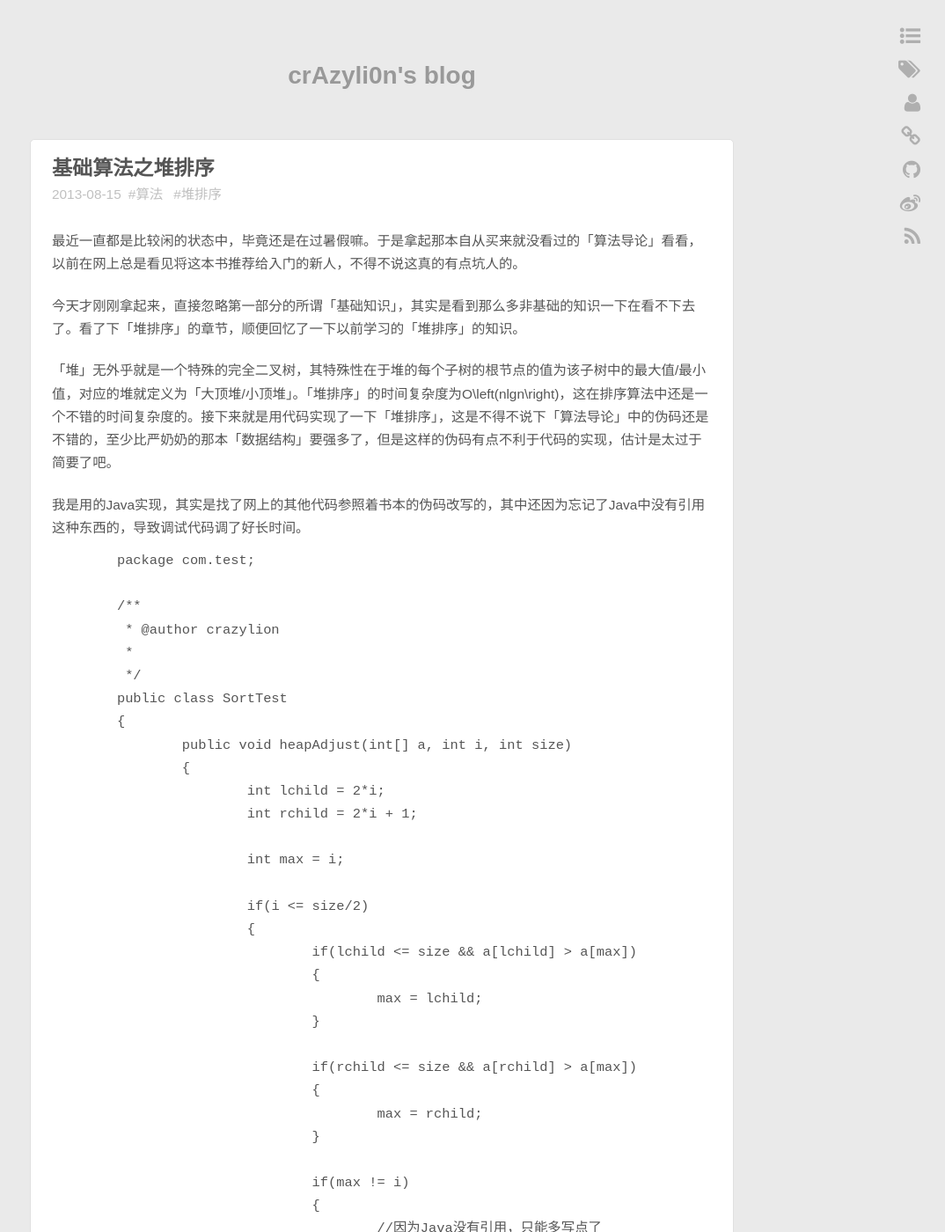
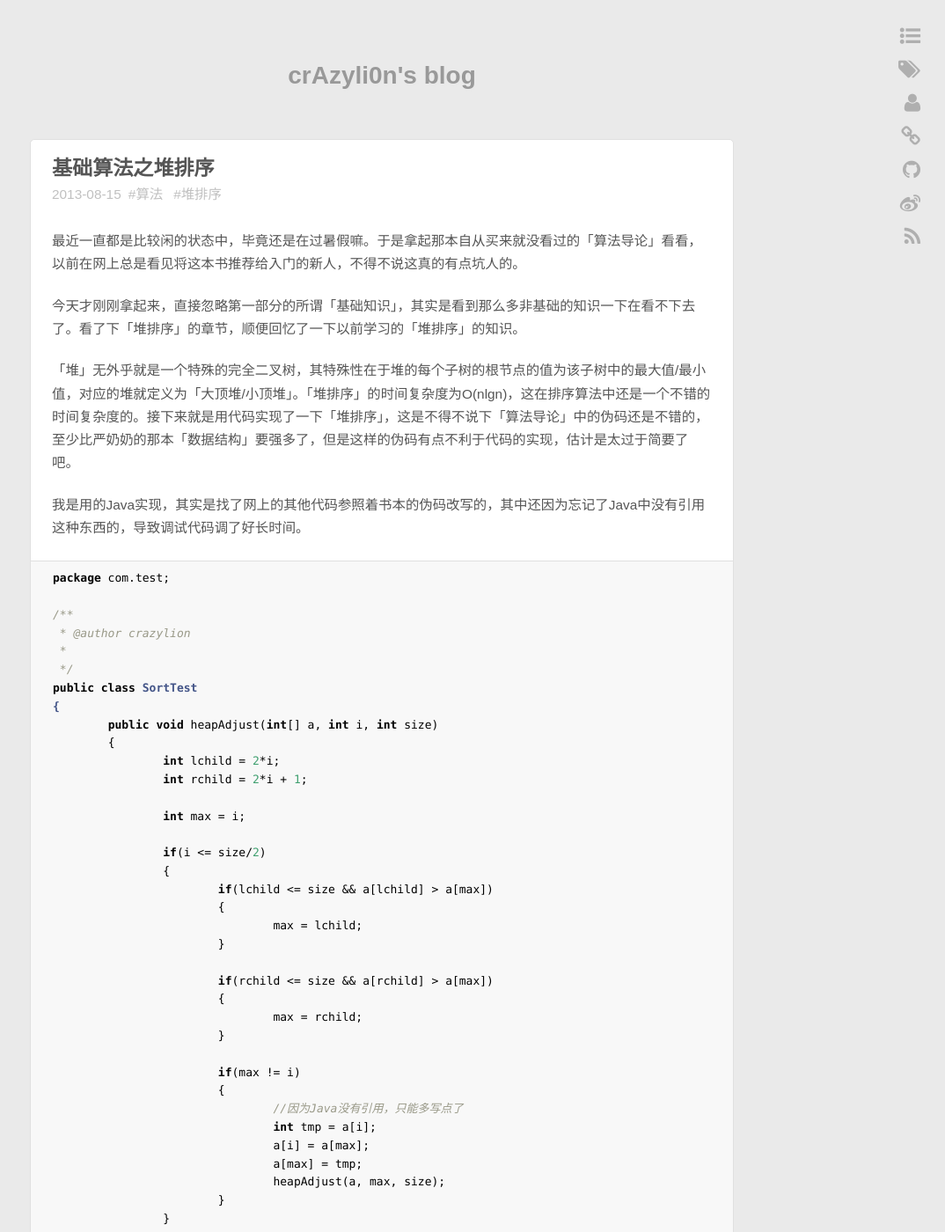
Before and after one commit to xidianpanpei/xidianpanpei.blog, a Jekyll site: the page built from _posts/2013-08-15-heap-sort.markdown, in a window 1280 px wide and 1400 px high. Shown: the whole window at 88% size, without its empty margins (206-1280 px from the left). Built offline with Jekyll 4.4.1, drawn with Linux system fonts in a browser that asks for light colours; some web fonts are replaced; Markdown is read by kramdown in place of the engine named in the settings; comment, search, counter and statistics services are not loaded; some of the changed text lies outside the part shown.

Commit message:
修改代码显示

```diff
--- a/_posts/2013-08-15-heap-sort.markdown
+++ b/_posts/2013-08-15-heap-sort.markdown
@@ -11,11 +11,10 @@ tags:
 
 今天才刚刚拿起来，直接忽略第一部分的所谓「基础知识」，其实是看到那么多非基础的知识一下在看不下去了。看了下「堆排序」的章节，顺便回忆了一下以前学习的「堆排序」的知识。
 
-「堆」无外乎就是一个特殊的完全二叉树，其特殊性在于堆的每个子树的根节点的值为该子树中的最大值/最小值，对应的堆就定义为「大顶堆/小顶堆」。「堆排序」的时间复杂度为O\left(nlgn\right)，这在排序算法中还是一个不错的时间复杂度的。接下来就是用代码实现了一下「堆排序」，这是不得不说下「算法导论」中的伪码还是不错的，至少比严奶奶的那本「数据结构」要强多了，但是这样的伪码有点不利于代码的实现，估计是太过于简要了吧。
+「堆」无外乎就是一个特殊的完全二叉树，其特殊性在于堆的每个子树的根节点的值为该子树中的最大值/最小值，对应的堆就定义为「大顶堆/小顶堆」。「堆排序」的时间复杂度为O(nlgn)，这在排序算法中还是一个不错的时间复杂度的。接下来就是用代码实现了一下「堆排序」，这是不得不说下「算法导论」中的伪码还是不错的，至少比严奶奶的那本「数据结构」要强多了，但是这样的伪码有点不利于代码的实现，估计是太过于简要了吧。
 
 我是用的Java实现，其实是找了网上的其他代码参照着书本的伪码改写的，其中还因为忘记了Java中没有引用这种东西的，导致调试代码调了好长时间。
 
-<pre class="prettify">
 	package com.test;
 
 	/**
@@ -93,4 +92,3 @@ tags:
 			}
 		}
 	}
-</pre>
```
